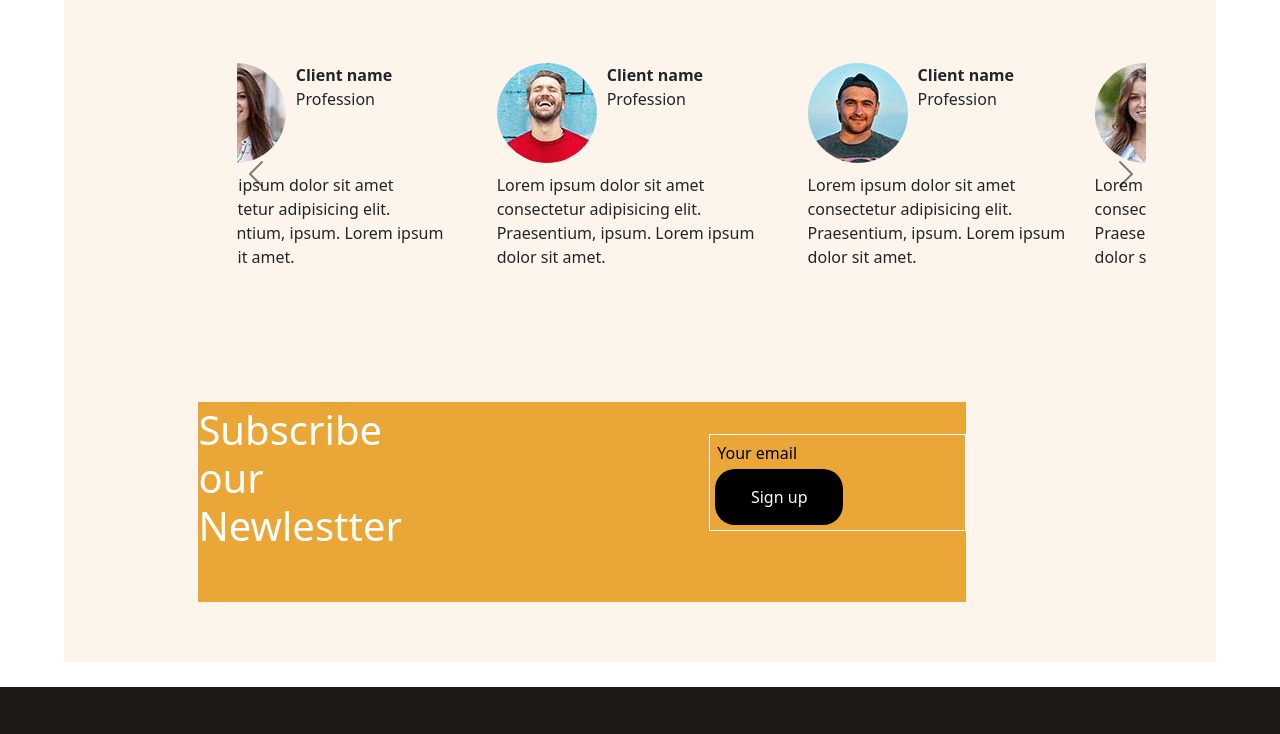
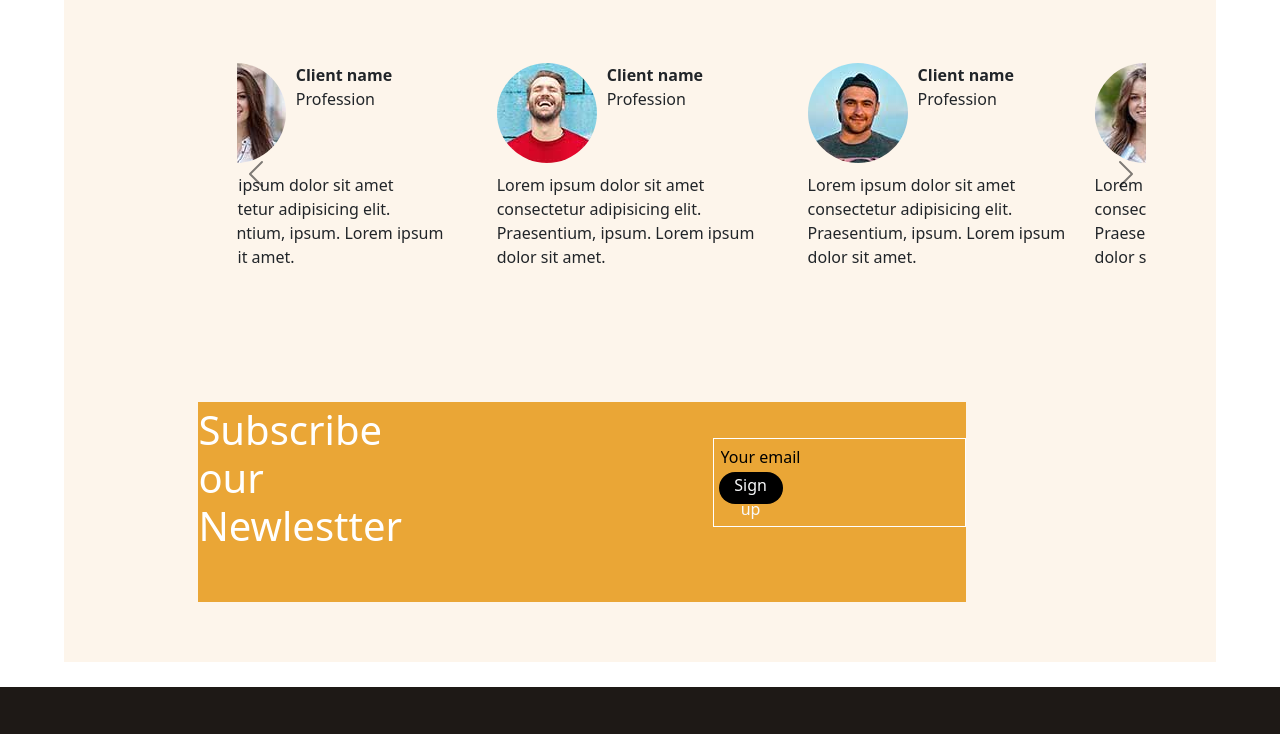
Before and after one commit to yassine1606/KadKer_ELBODMOUSSI_YASSINE, a website: page index.html in a window 1280 px wide. Shown: the part 4520-5254 px from the top of the page. Drawn offline with nearby package versions, Linux system fonts and the light colour scheme.

Commit message:
modif button

```diff
--- a/public/css/animation.css
+++ b/public/css/animation.css
@@ -19,10 +19,6 @@
     width: 60vw;
     color: white;
     margin-right: 10%;
-}
-
-#btt2 {
-    border: 0;
 }
 
 #dInp {
@@ -310,8 +306,8 @@
 
 #btt2 {
     margin-top: 1%;
-    height: 7vh;
-    width: 10vw;
+    height: 4vh;
+    width: 5vw;
     display: inline-table;
     color: white;
     min-height: 20px;
```
